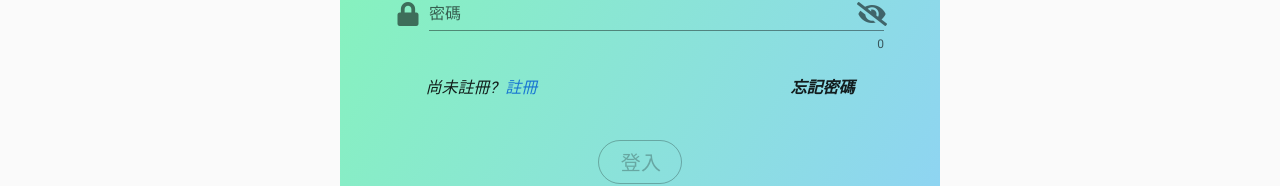
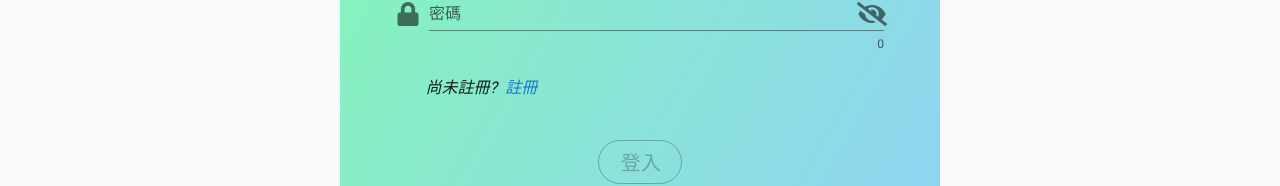
Before and after one commit to Andy-Ho8872/e-commerce-site-front-end, a Nuxt app: page /Auth/login in a window 1280 px wide. Shown: the part 481-667 px from the top of the page. Built offline with nearby package versions, Linux system fonts and the light colour scheme.

Commit message:
temporarily disable forget password field

```diff
--- a/pages/Auth/login.vue
+++ b/pages/Auth/login.vue
@@ -55,8 +55,8 @@
                         <span class="mx-2">註冊</span>
                     </nuxt-link>
                     <v-spacer></v-spacer>
-                    <!-- 忘記密碼 -->
-                    <h4>忘記密碼</h4>
+                    <!-- 目前不使用 -->
+                    <!-- <h4>忘記密碼</h4> -->
                 </v-row>
                 <!-- 登入按鈕 -->
                 <div class="text-center mt-10">
--- a/pages/Auth/register.vue
+++ b/pages/Auth/register.vue
@@ -55,8 +55,8 @@
                         <span class="mx-2">登入</span>
                     </nuxt-link>
                     <v-spacer></v-spacer>
-                    <!-- 忘記密碼 -->
-                    <h4>忘記密碼</h4>
+                    <!-- 目前不使用 -->
+                    <!-- <h4>忘記密碼</h4> -->
                 </v-row>
                 <!-- 註冊按鈕 -->
                 <div class="text-center mt-10">
```
